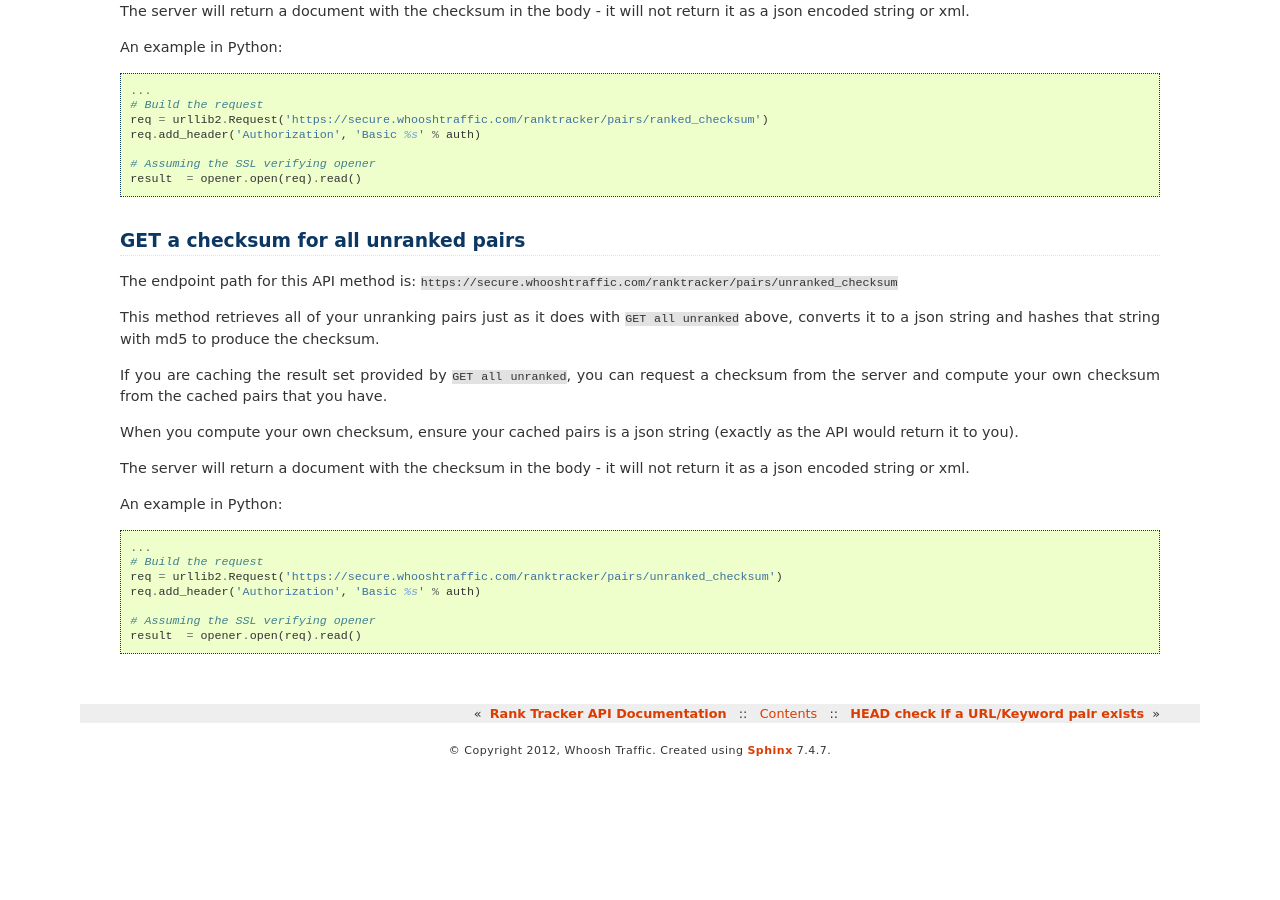
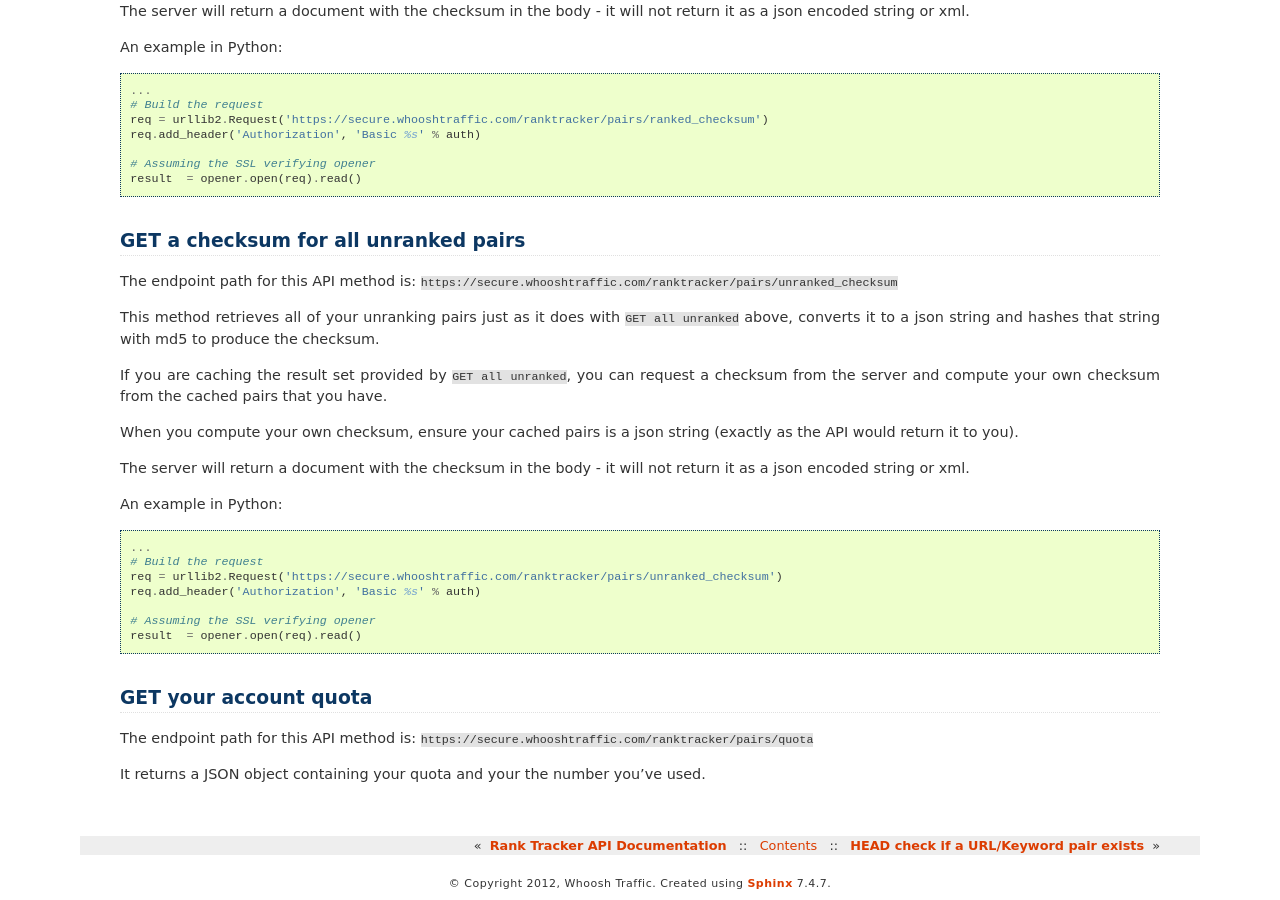
Before and after one commit to whooshtraffic/whooshtraffic, a Sphinx documentation site: the page built from api/source/ranktracker_api_get.rst, in a window 1280 px wide and 900 px high, scrolled down 7238 px. Built offline with Sphinx 7.4.7, drawn with Linux system fonts in a browser that asks for light colours; before the commit the page ends 8006 px from its top, so only the background shows below that.

Commit message:
Adding in a bit about the quota method

```diff
--- a/api/source/ranktracker_api_get.rst
+++ b/api/source/ranktracker_api_get.rst
@@ -509,3 +509,13 @@ An example in Python::
 
        # Assuming the SSL verifying opener
        result  = opener.open(req).read()
+
+======================
+GET your account quota
+======================
+
+The endpoint path for this API method is:
+``https://secure.whooshtraffic.com/ranktracker/pairs/quota``
+
+It returns a JSON object containing your quota and your the number
+you've used.
```
